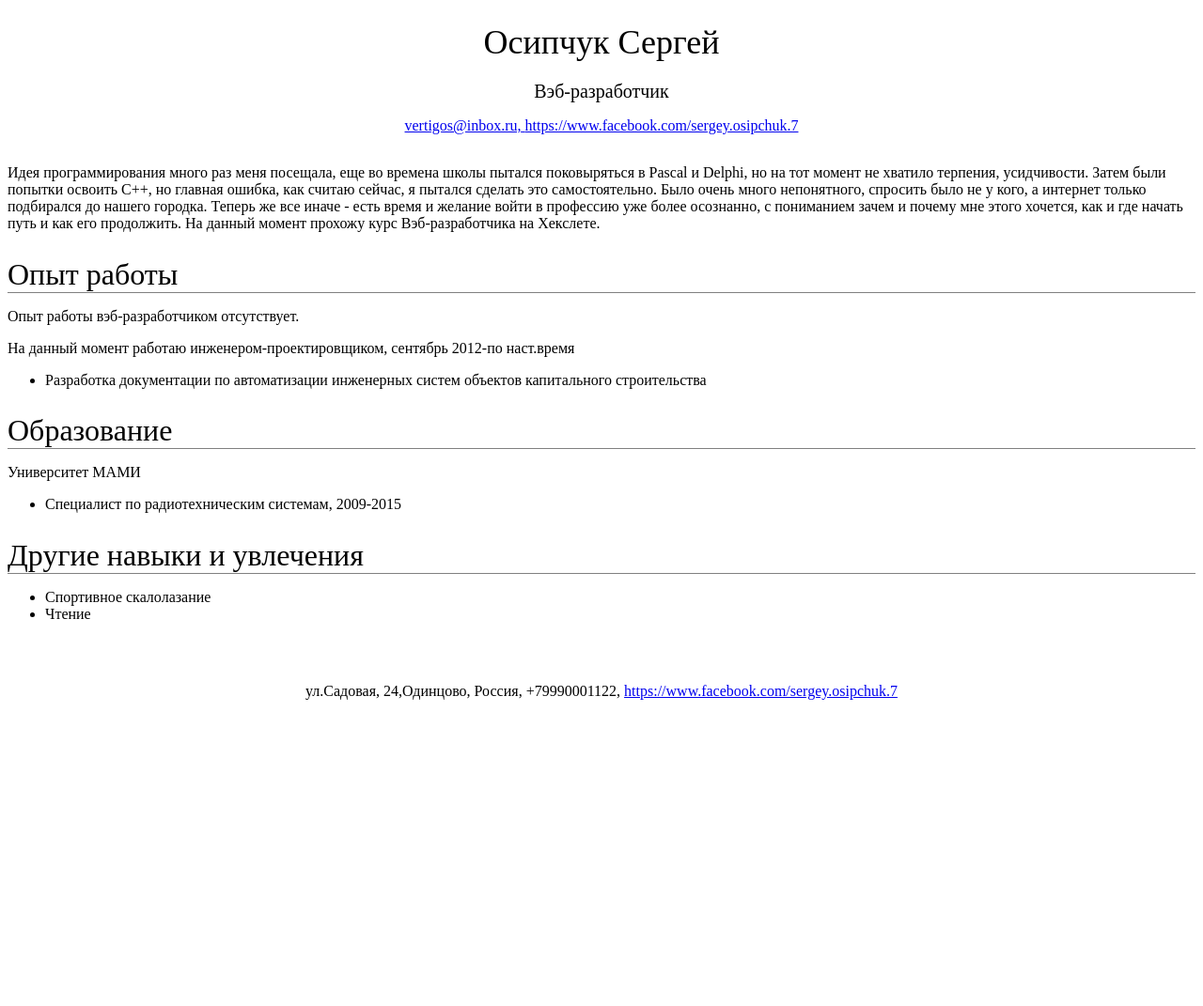
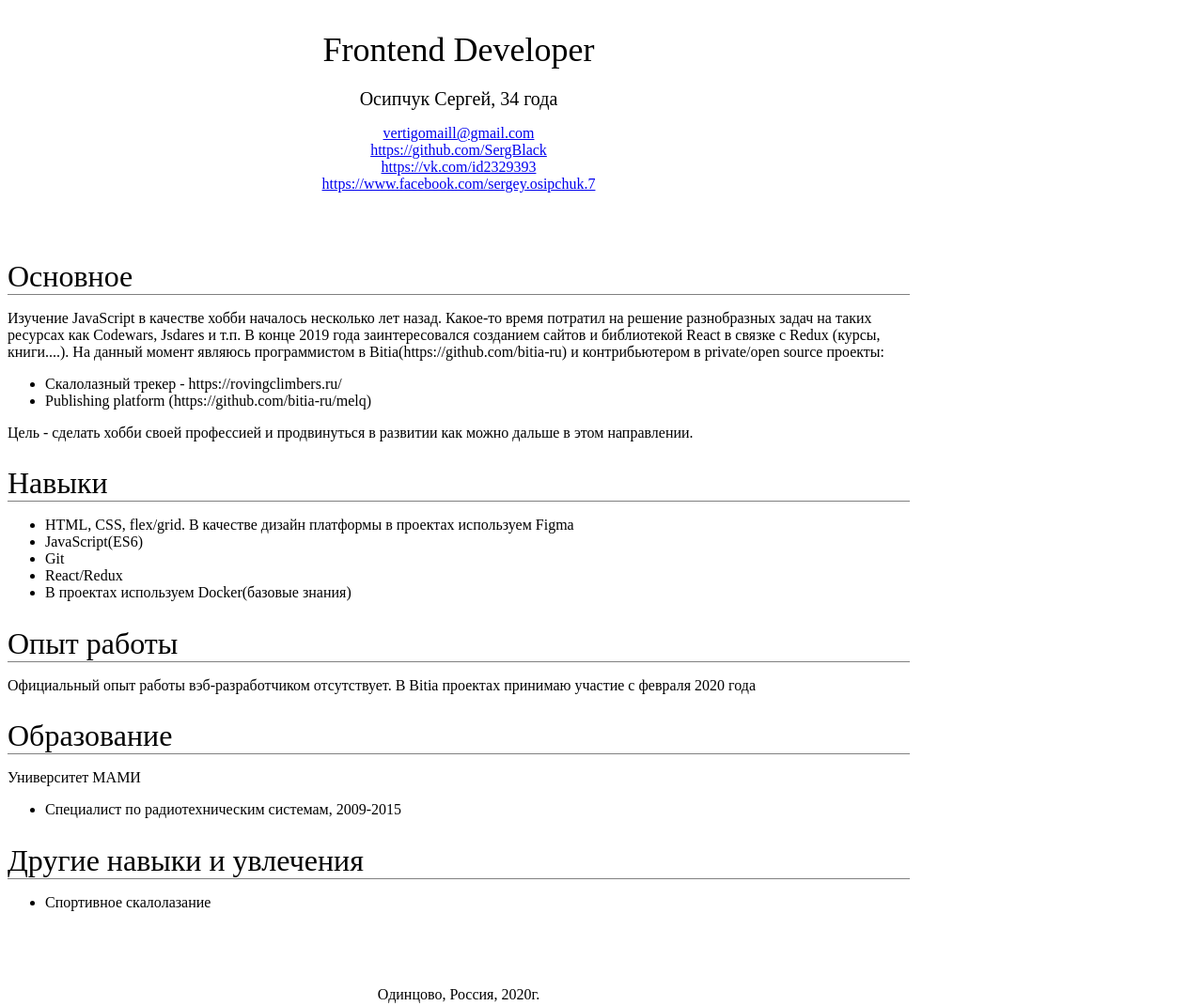
Before and after one commit to SergBlack/SergBlack.github.io, a plain HTML site: page index.html in a window 1280 px wide. Shown: the whole page at 94% size. Before the commit the page ends 800 px from the top, so only its background shows below. Drawn offline with Linux system fonts and the light colour scheme.

Commit message:
Update 08-2020

```diff
--- a/index.html
+++ b/index.html
@@ -1,42 +1,53 @@
 <!DOCTYPE html>
 <html lang="ru">
   <head>
-    <meta charset="UTF-8">
-    <link rel="stylesheet" href="style.css">
+    <meta charset="UTF-8" />
+    <link rel="stylesheet" href="style.css" />
     <title>Портфолио</title>
   </head>
 
   <body>
-
     <div id="header">
       <h1>
-			Осипчук Сергей
+        Frontend Developer
       </h1>
       <h3>
-			Вэб-разработчик
+        Осипчук Сергей, 34 года
       </h3>
       <p>
-		<a href="mailto:vertigos@inbox.ru">vertigos@inbox.ru, </a>
-		<a href="https://www.facebook.com/sergey.osipchuk.7">https://www.facebook.com/sergey.osipchuk.7</a>
+        <a href="mailto:vertigomaill@gmail.com">vertigomaill@gmail.com</a><br>
+        <a href="https://github.com/SergBlack">https://github.com/SergBlack</a><br>
+        <a href="https://vk.com/id2329393">https://vk.com/id2329393</a><br>
+        <a href="https://www.facebook.com/sergey.osipchuk.7">https://www.facebook.com/sergey.osipchuk.7</a><br>
       </p>
     </div>
 
     <div id="main">
+      <h2>Основное</h2>
       <p>
-		Идея программирования много раз меня посещала, еще во времена школы пытался поковыряться в Pascal и Delphi,
-		но на тот момент не хватило терпения, усидчивости. Затем были попытки освоить С++, но главная ошибка, как
-		считаю сейчас, я пытался сделать это самостоятельно. Было очень много непонятного, спросить было не у кого,
-		а интернет только подбирался до нашего городка. Теперь же все иначе - есть время и желание войти в профессию
-		уже более осознанно, с пониманием зачем и почему мне этого хочется, как и где начать путь и как его продолжить.
-		На данный момент прохожу курс Вэб-разработчика на Хекслете.
+        Изучение JavaScript в качестве хобби началось несколько лет назад. Какое-то время потратил на решение разнобразных задач на таких
+		ресурсах как Codewars, Jsdares и т.п. В конце 2019 года заинтересовался созданием сайтов и библиотекой React в связке с Redux
+		(курсы, книги....). На данный момент
+		являюсь программистом в Bitia(https://github.com/bitia-ru) и контрибьютером в private/open source проекты:
+		<ul>
+			<li>Скалолазный трекер - https://rovingclimbers.ru/</li>
+			<li>Publishing platform (https://github.com/bitia-ru/melq)</li>
+		</ul>
+		Цель - сделать хобби своей профессией и продвинуться в развитии как можно дальше в этом направлении.
+      </p>
+	  <h2>Навыки</h2>
+	  <p>
+		  <ul>
+			  <li>HTML, CSS, flex/grid. В качестве дизайн платформы в проектах используем Figma</li>
+			  <li>JavaScript(ES6)</li>
+			  <li>Git</li>
+			  <li>React/Redux</li>
+			  <li>В проектах используем Docker(базовые знания)</li>
+		  </ul>
 		</p>
       <div>
         <h2>Опыт работы</h2>
-			<p>Опыт работы вэб-разработчиком отсутствует.</p>
-			<p>На данный момент работаю инженером-проектировщиком, <span>сентябрь 2012-по наст.время</span></p>
-			<ul>
-				<li>Разработка документации по автоматизации инженерных систем объектов капитального строительства</li>
-			</ul>
+        <p>Официальный опыт работы вэб-разработчиком отсутствует. В Bitia проектах принимаю участие с февраля 2020 года</p>
       </div>
       <div>
         <h2>Образование</h2>
@@ -49,14 +60,12 @@
         <h2>Другие навыки и увлечения</h2>
         <ul>
           <li>Спортивное скалолазание</li>
-				<li>Чтение</li>
         </ul>
       </div>
     </div>
 
     <div id="footer">
-		ул.Садовая, 24,Одинцово, Россия, +79990001122, <a href="https://www.facebook.com/sergey.osipchuk.7">https://www.facebook.com/sergey.osipchuk.7</a>
+      Одинцово, Россия, 2020г.
     </div>
-
   </body>
 </html>
--- a/style.css
+++ b/style.css
@@ -1,3 +1,10 @@
+body {
+  display: flex;
+  width: 960px;
+  flex-wrap: wrap;
+  justify-content: center;
+}
+
 p {
   margin-bottom: 12px;
 }
```
Lines whose indentation alone changed are shown as unchanged.
